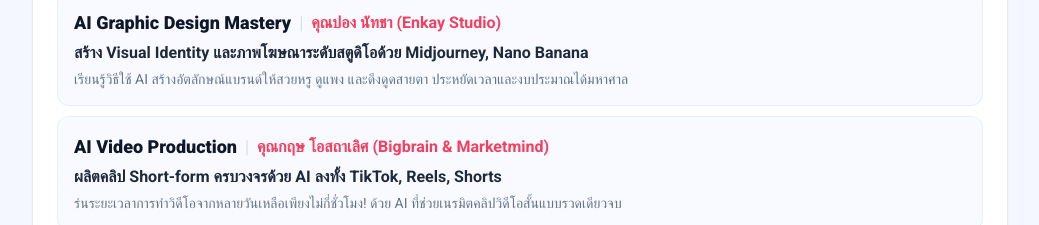
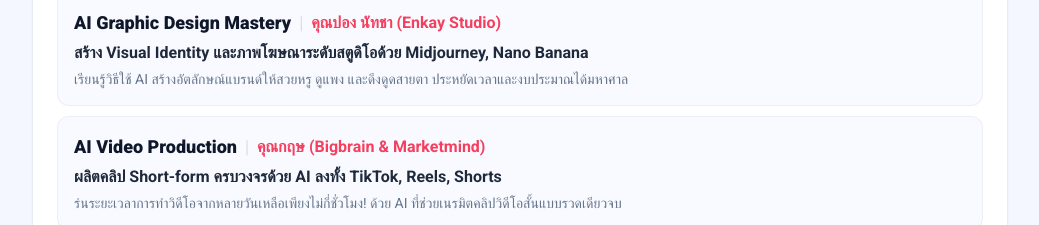
Before and after one commit to poohphurit/RunProject, a React (Vite) app: page / in a window 1280 px wide. Shown: the part 2740-2965 px from the top of the page, without its empty margins (120-1159 px from the left). Built offline with nearby package versions, Linux system fonts and the light colour scheme; the HTML template or start-up script is replaced by a standard one; a web font is replaced by a local one.

Commit message:
style: update speaker name spelling for คุณกฤษ based on user request

```diff
--- a/src/App.jsx
+++ b/src/App.jsx
@@ -70,7 +70,7 @@
       },
       {
         title: 'AI Video Production',
-        speaker: 'คุณกฤษ โอสถาเลิศ (Bigbrain & Marketmind)',
+        speaker: 'คุณกฤษ (Bigbrain & Marketmind)',
         detail: 'ผลิตคลิป Short-form ครบวงจรด้วย AI ลงทั้ง TikTok, Reels, Shorts',
         extra: 'ร่นระยะเวลาการทำวิดีโอจากหลายวันเหลือเพียงไม่กี่ชั่วโมง! ด้วย AI ที่ช่วยเนรมิตคลิปวิดีโอสั้นแบบรวดเดียวจบ',
       },
```
